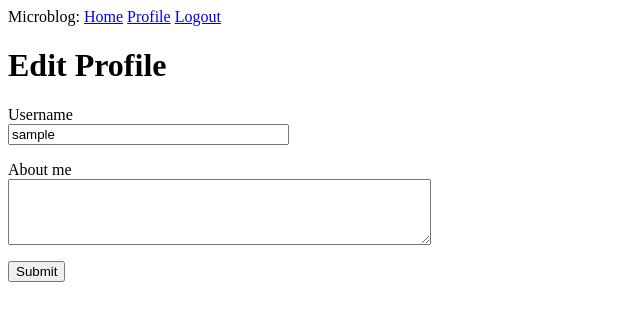
After one commit to Chuxiaof/microblog, a Flask app: page /edit_profile in a window 1280 px wide. The commit adds this page. Shown: the top 321 px of the page, without its empty margins (0-640 px from the left). Run offline with Flask 2, Linux system fonts and the light colour scheme; the visitor is signed in with stand-in values (Sample User, id 1); data comes from the database, SQL or seed files in the repository; both versions use the stored data as it was after the commit.

Commit message:
add Profile Page and Avatars

```diff
--- a/app/forms.py
+++ b/app/forms.py
@@ -1,7 +1,9 @@
+from app.models import User
 from flask_wtf import FlaskForm
-from wtforms import StringField, PasswordField, BooleanField, SubmitField
-from wtforms.validators import ValidationError, DataRequired, Email, EqualTo
-from app.models import User
+from wtforms import StringField, PasswordField, BooleanField, SubmitField, \
+    TextAreaField
+from wtforms.validators import ValidationError, DataRequired, Email, EqualTo, \
+    DataRequired, Length
 
 
 class LoginForm(FlaskForm):
@@ -28,3 +30,9 @@ class RegistrationForm(FlaskForm):
         user = User.query.filter_by(email=email.data).first()
         if user is not None:
             raise ValidationError('Please use a different email address.')
+
+
+class EditProfileForm(FlaskForm):
+    username = StringField('Username', validators=[DataRequired()])
+    about_me = TextAreaField('About me', validators=[Length(min=0, max=140)])
+    submit = SubmitField('Submit')
--- a/app/models.py
+++ b/app/models.py
@@ -1,5 +1,6 @@
 from app import db, login
 from datetime import datetime
+from hashlib import md5
 from werkzeug.security import generate_password_hash, check_password_hash
 from flask_login import UserMixin
 
@@ -10,6 +11,8 @@ class User(UserMixin, db.Model):
     email = db.Column(db.String(120), index=True, unique=True)
     password_hash = db.Column(db.String(128))
     posts = db.relationship('Post', backref='author', lazy='dynamic')
+    about_me = db.Column(db.String(140))
+    last_seen = db.Column(db.DateTime, default=datetime.utcnow)
 
     def __repr__(self):
         return '<User {}>'.format(self.username)
@@ -19,6 +22,11 @@ class User(UserMixin, db.Model):
 
     def check_password(self, password):
         return check_password_hash(self.password_hash, password)
+
+    def avatar(self, size):
+        digest = md5(self.email.lower().encode('utf-8')).hexdigest()
+        return 'https://www.gravatar.com/avatar/{}?d=identicon&s={}'.format(
+            digest, size)
 
 
 @login.user_loader
--- a/app/routes.py
+++ b/app/routes.py
@@ -1,10 +1,18 @@
+from datetime import datetime
 from flask import render_template, flash, redirect, url_for, request
 from importlib_metadata import method_cache
 from flask_login import current_user, login_user, logout_user, login_required
 from werkzeug.urls import url_parse
 from app import app, db
-from app.forms import LoginForm, RegistrationForm
+from app.forms import LoginForm, RegistrationForm, EditProfileForm
 from app.models import User
+
+
+@app.before_request
+def before_request():
+    if current_user.is_authenticated:
+        current_user.last_seen = datetime.utcnow()
+        db.session.commit()
 
 
 @app.route('/')
@@ -74,3 +82,20 @@ def user(username):
         {'author': user, 'body': 'Test post #2'}
     ]
     return render_template('user.html', user=user, posts=posts)
+
+
+@app.route('/edit_profile', methods=['GET', 'POST'])
+@login_required
+def edit_profile():
+    form = EditProfileForm()
+    if form.validate_on_submit():
+        current_user.username = form.username.data
+        current_user.about_me = form.about_me.data
+        db.session.commit()
+        flash('Your changes have been saved.')
+        return redirect(url_for('edit_profile'))
+    elif request.method == 'GET':
+        form.username.data = current_user.username
+        form.about_me.data = current_user.about_me
+    return render_template('edit_profile.html', title='Edit Profile',
+                           form=form)
--- /dev/null
+++ b/app/templates/_post.html
@@ -0,0 +1,6 @@
+<table>
+    <tr valign="top">
+        <td><img src="{{ post.author.avatar(36) }}"></td>
+        <td>{{ post.author.username }} says:<br>{{ post.body }}</td>
+    </tr>
+</table>
--- a/app/templates/base.html
+++ b/app/templates/base.html
@@ -15,6 +15,7 @@
         {% if current_user.is_anonymous %}
         <a href="{{ url_for('login') }}">Login</a>
         {% else %}
+        <a href="{{ url_for('user', username=current_user.username) }}">Profile</a>
         <a href="{{ url_for('logout') }}">Logout</a>
         {% endif %}
     </div>
--- /dev/null
+++ b/app/templates/edit_profile.html
@@ -0,0 +1,23 @@
+{% extends "base.html" %}
+
+{% block content %}
+<h1>Edit Profile</h1>
+<form action="" method="post">
+    {{ form.hidden_tag() }}
+    <p>
+        {{ form.username.label }}<br>
+        {{ form.username(size=32) }}<br>
+        {% for error in form.username.errors %}
+        <span style="color: red;">[{{ error }}]</span>
+        {% endfor %}
+    </p>
+    <p>
+        {{ form.about_me.label }}<br>
+        {{ form.about_me(cols=50, rows=4) }}<br>
+        {% for error in form.about_me.errors %}
+        <span style="color: red;">[{{ error }}]</span>
+        {% endfor %}
+    </p>
+    <p>{{ form.submit() }}</p>
+</form>
+{% endblock %}
```
Also changed, not shown: app/templates/user.html (+14 -4 lines), migrations/versions/07c7de3dd171_new_fields_in_user_model.py (added, +30 -0 lines), app.db.
